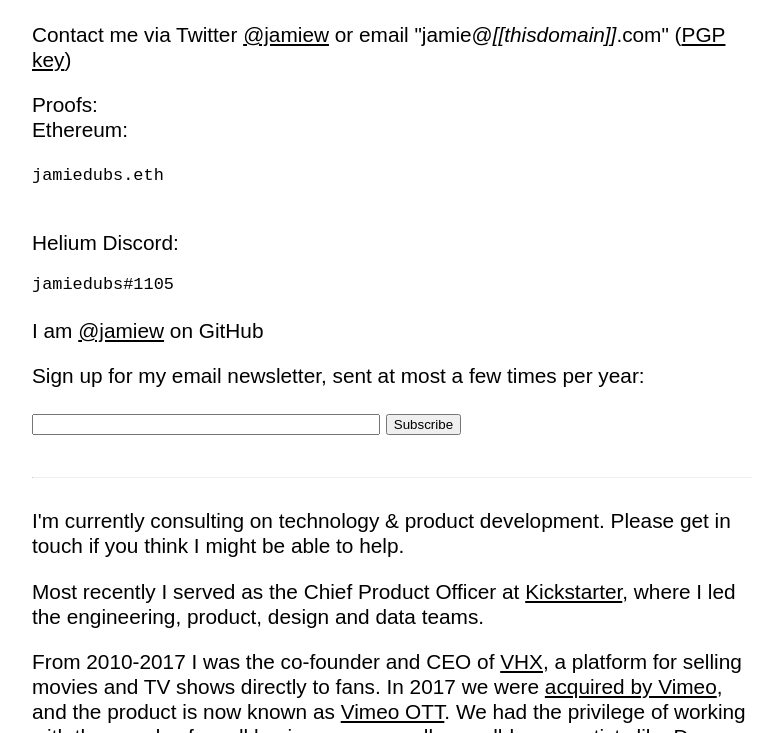
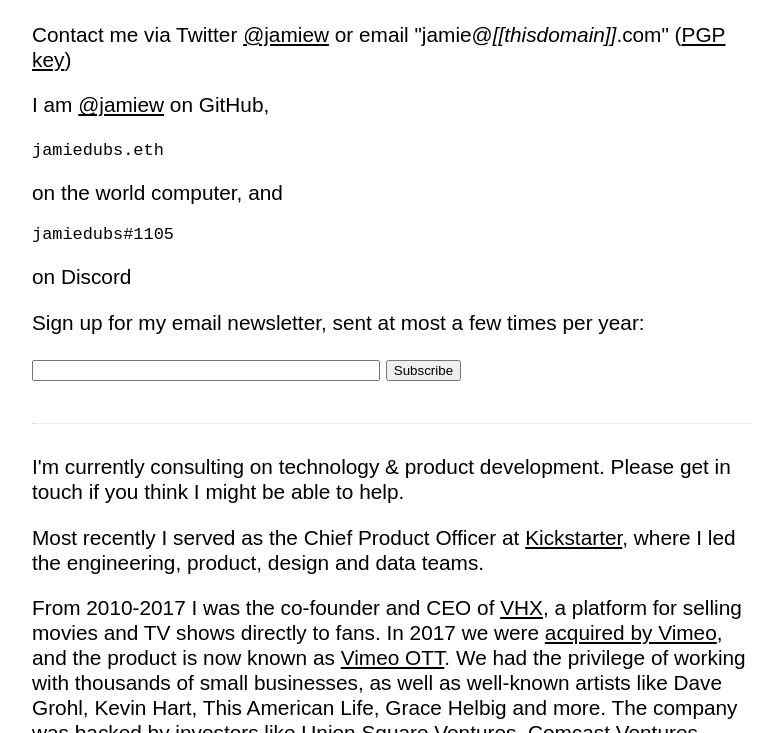
Before and after one commit to jamiew/jamiedubs.com, a Jekyll site: the page built from index.md, in a window 1280 px wide and 900 px high, scrolled down 428 px, cut to the strip 167-900 px from the top of the window. Shown: the whole strip, without its empty margins (248-1031 px from the left). Built offline with Jekyll 4.4.1, drawn with Linux system fonts in a browser that asks for light colours.

Commit message:
Fix proofs

```diff
--- a/index.md
+++ b/index.md
@@ -18,17 +18,7 @@
 </p>
 
 <p>
-  Proofs:<br />
-  Ethereum: <pre>jamiedubs.eth</pre> <br />
-  Helium Discord: <pre>jamiedubs#1105</pre>
-</p>
-
-<p>
-  I am <a href="https://github.com/jamiew">@jamiew</a> on GitHub
-  <!--and currently maintain:
-  <a href="https://github.com/jamiew/git-friendly">git-friendly</a>
-  ,<a href="https://github.com/jamiew/blackbook">blackbook</a>
-  -->
+  I am <a href="https://github.com/jamiew">@jamiew</a> on GitHub, <pre>jamiedubs.eth</pre> on the world computer, and <pre>jamiedubs#1105</pre> on Discord
 </p>
 
 <p>
```
